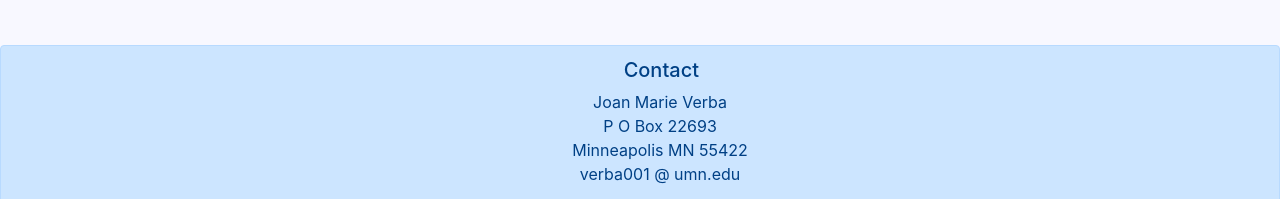
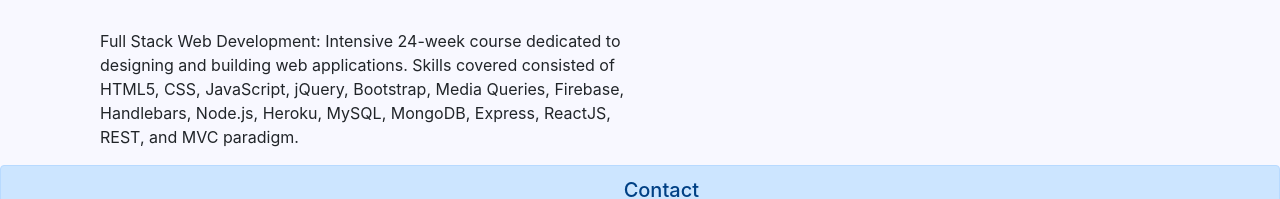
Before and after one commit to joanmarieverba/front-end, a plain HTML site: page index.html in a window 1280 px wide. Shown: the part 4612-4811 px from the top of the page. Drawn offline with nearby package versions, Linux system fonts and the light colour scheme.

Commit message:
add text

```diff
--- a/index.html
+++ b/index.html
@@ -282,7 +282,8 @@
         <div class="col-xs-12 col-sm-6 col-md-6 col-lg-6 text-center">
             <img src="./images/UMFullStackBadge.png"  height="75" width="75" alt="UM Bootcamp logo">
             <h4 class="vspace">Graduate of the The University of Minnesota Coding Bootcamp</h4></br>
-            <p class="left-text"></p>
+            <p class="left-text">Full Stack Web Development: Intensive 24-week course dedicated to designing and building web applications. Skills covered
+            consisted of HTML5, CSS, JavaScript, jQuery, Bootstrap, Media Queries, Firebase, Handlebars, Node.js, Heroku, MySQL, MongoDB, Express, ReactJS, REST, and MVC paradigm.</p>
         </div>
     </div>
 </div>
```
